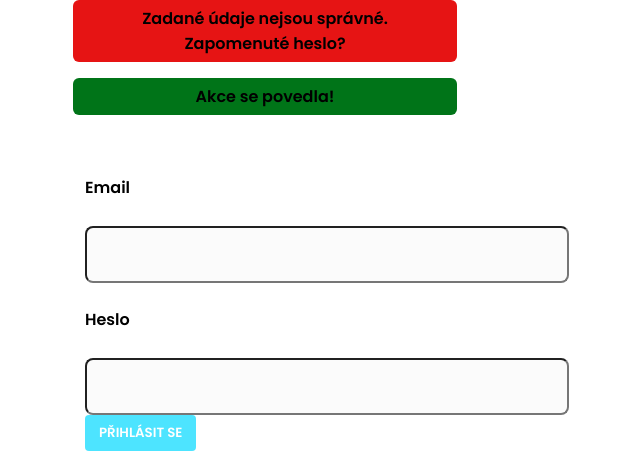
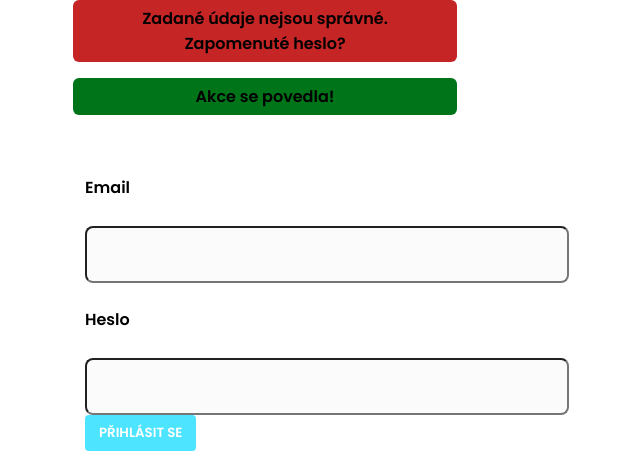
Before and after one commit to MaximTomasek/web-assignments-and-projects, a PHP site: page /login.html in a window 1280 px wide. Shown: the part 48-518 px from the top of the page, without its empty margins (375-1015 px from the left). Run offline with PHP 8.4, Linux system fonts and the light colour scheme.

Commit message:
Update style.css
color changes.

```diff
--- a/coding project-Maxim Tomášek/style.css
+++ b/coding project-Maxim Tomášek/style.css
@@ -1,4 +1,15 @@
 @import url('https://fonts.googleapis.com/css2?family=Poppins:ital,wght@0,600;0,700;1,400&display=swap');
+/* root values */
+:root{
+    --container-color: #1a1e21;
+    --second-color: rgba(77, 228, 255);
+    --text-color: #172317;
+    --bg-color: #fff;
+    --drop-shadow: #00000040;
+    --message-error: #C52525;
+    --message-success: #007418;
+}
+
 *{
     font-family: 'Poppins', sans-serif;
     margin: 0;
@@ -6,15 +17,6 @@
     scroll-behavior: smooth;
     scroll-padding-top: 2rem;
     box-sizing: border-box;
-}
-
-/* root values */
-:root{
-    --container-color: #1a1e21;
-    --second-color: rgba(77, 228, 255);
-    --text-color: #172317;
-    --bg-color: #fff;
-    --drop-shadow: #00000040;
 }
 
 ::selection{
@@ -700,11 +702,11 @@ footer p{
 }
 
 .message--error {
-    background-color: #e61414;
+    background-color: var(--message-error);
 }
 
 .message--success {
-    background-color: #007418;
+    background-color: var(--message-success);
 }
 
 /*Login dialogue and more*/
```
